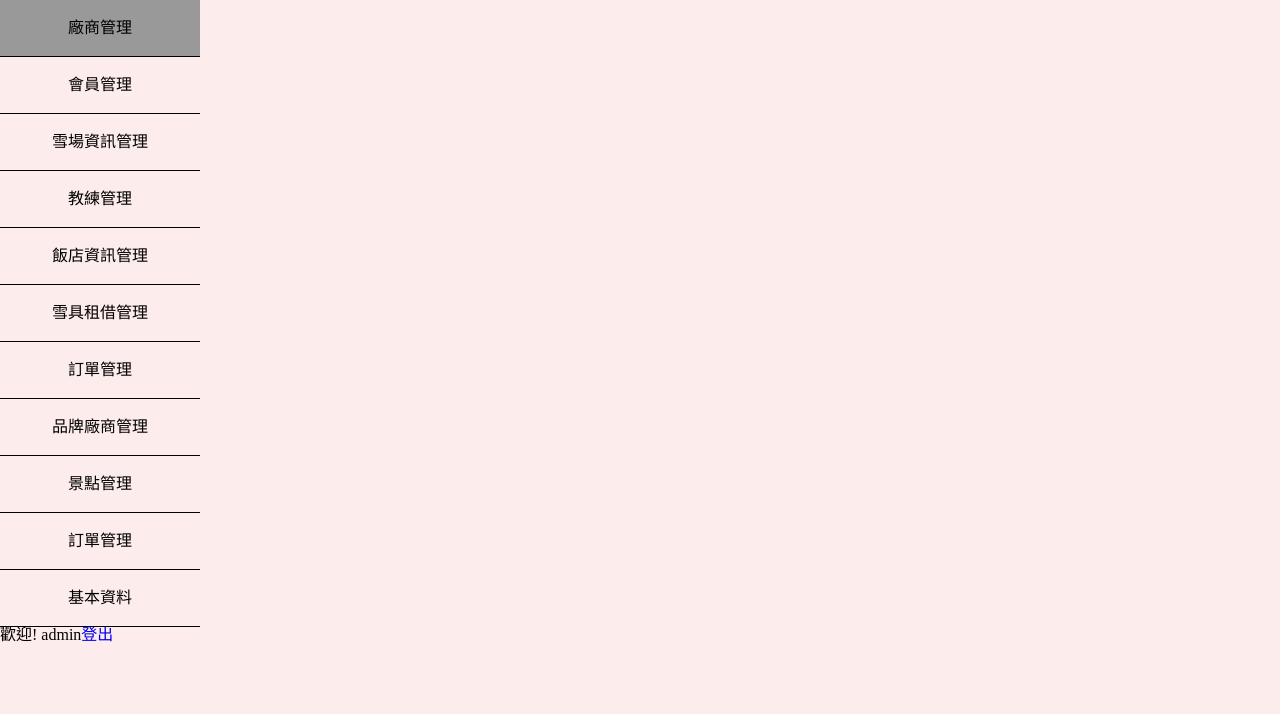
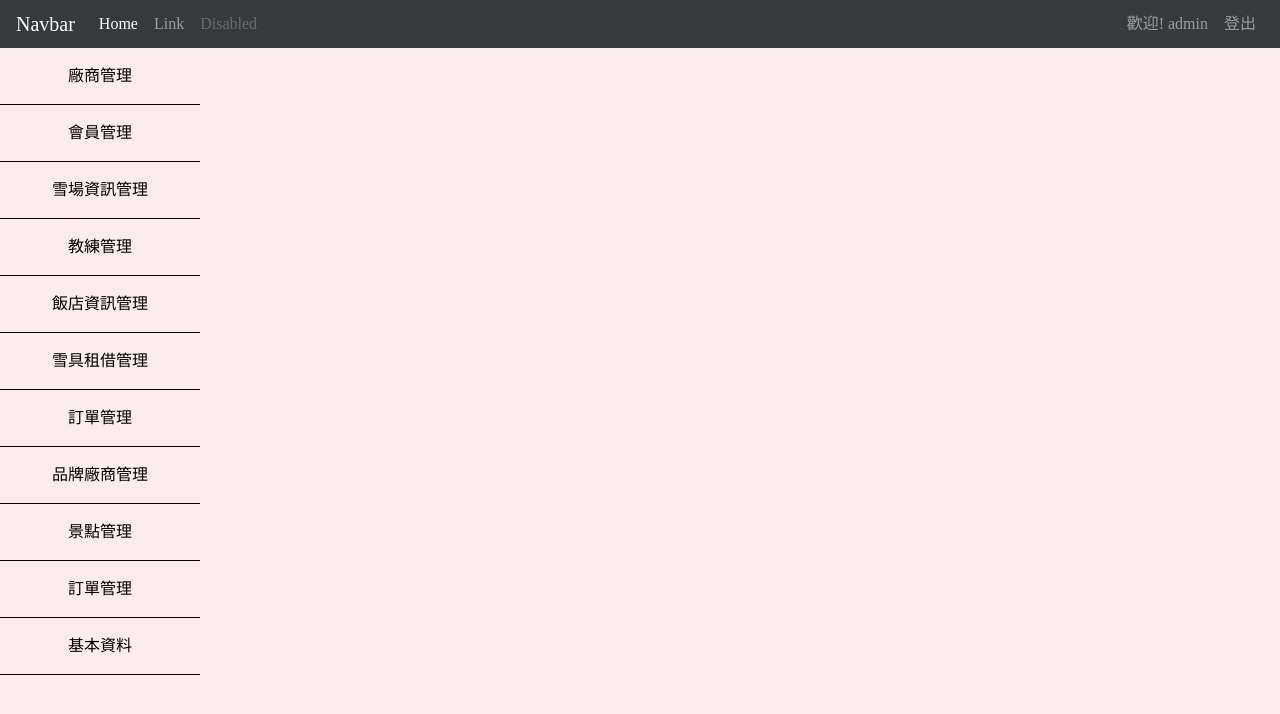
Before and after one commit to one0212/skiing, a PHP site: page /home_page.php in a window 1280 px wide. Shown: the top 714 px of the page. Run offline with PHP 8.4, Linux system fonts and the light colour scheme; a user stored in the database is signed in.

Commit message:
navbar登入位置修改

```diff
--- /dev/null
+++ b/filter/authenticator.php
@@ -0,0 +1,7 @@
+<?php
+require_once("ski_utils.php");
+session_start();
+if (empty($_SESSION['bid'])) {
+    redirectTo('login.php');
+}
+?>
--- a/home_page.php
+++ b/home_page.php
@@ -1,25 +1,8 @@
-<?php
-session_start();
-if (empty($_SESSION['bid'])) {
-    header('Location: login.php');
-    exit();
-}
-?>
+<?php require_once("filter/authenticator.php"); ?>
 
-<!DOCTYPE html>
-<html lang="zh-hant">
-<head>
-    <meta charset="UTF-8">
-    <meta name="viewport" content="width=device-width, initial-scale=1.0">
-    <meta http-equiv="X-UA-Compatible" content="ie=edge">
-    <link rel="stylesheet" href="css/reset.css">
-    <link rel="stylesheet" href="css/sidebar.css">
-    <title>SKI 管理後台 - 首頁</title>
-</head>
+<?php include("include/__head.php"); ?>
+<?php include("include/__navbar.php"); ?>
 <body>
-<?php include("include/__sidebar.php") ?>
-<?php
-    echo "歡迎! " . $_SESSION['account']
-?>
-<a href="logout.php">登出</a>
+<div id="wrapper" style="max-width:1024px;display:flex;">
+<?php include("include/__sidebar.php"); ?>
 </body>
--- a/include/__navbar.php
+++ b/include/__navbar.php
@@ -1,5 +1,5 @@
 
-    <nav class="navbar navbar-expand-lg navbar-light bg-light">
+    <nav class="navbar navbar-expand-lg navbar-dark bg-dark">
     <a class="navbar-brand" href="#">Navbar</a>
     <button class="navbar-toggler" type="button" data-toggle="collapse" data-target="#navbarSupportedContent" aria-controls="navbarSupportedContent" aria-expanded="false" aria-label="Toggle navigation">
       <span class="navbar-toggler-icon"></span>
@@ -13,24 +13,32 @@
         <li class="nav-item">
           <a class="nav-link" href="#">Link</a>
         </li>
-        <li class="nav-item dropdown">
-          <a class="nav-link dropdown-toggle" href="#" id="navbarDropdown" role="button" data-toggle="dropdown" aria-haspopup="true" aria-expanded="false">
-            Dropdown
-          </a>
-          <div class="dropdown-menu" aria-labelledby="navbarDropdown">
-            <a class="dropdown-item" href="#">Action</a>
-            <a class="dropdown-item" href="#">Another action</a>
-            <div class="dropdown-divider"></div>
-            <a class="dropdown-item" href="#">Something else here</a>
-          </div>
-        </li>
         <li class="nav-item">
           <a class="nav-link disabled" href="#" tabindex="-1" aria-disabled="true">Disabled</a>
         </li>
       </ul>
-      <form class="form-inline my-2 my-lg-0">
+      <!-- <form class="form-inline my-2 my-lg-0">
         <input class="form-control mr-sm-2" type="search" placeholder="Search" aria-label="Search">
         <button class="btn btn-outline-success my-2 my-sm-0" type="submit">Search</button>
-      </form>
+      </form> -->
+      <ul class="navbar-nav ml-auto">
+      <?php session_start() ?>
+      <?php if(isset($_SESSION['account'])):?>
+        <li class="nav-item">
+          <a class="nav-link"><?= "歡迎! " . $_SESSION['account'] ?>
+          <!-- session_start();  -->
+          </a>
+        </li>
+        <li class="nav-item">
+          <a class="nav-link" href="logout.php">登出</a>
+        </li>
+
+        <?php else:?>
+        <li class="nav-item">
+          <a class="nav-link" href="login.php">登入</a>
+        </li>
+        <?php endif ?>
+      </ul>
+
     </div>
   </nav>
```
